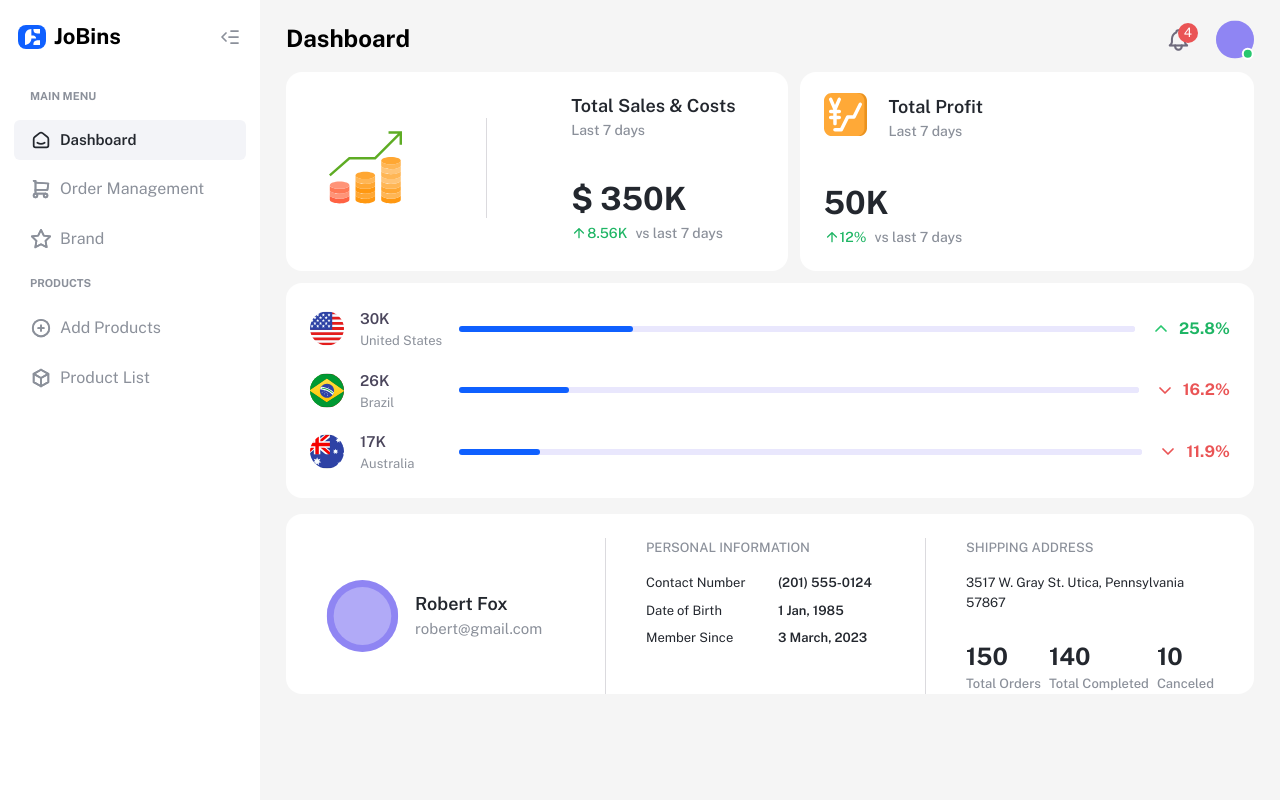
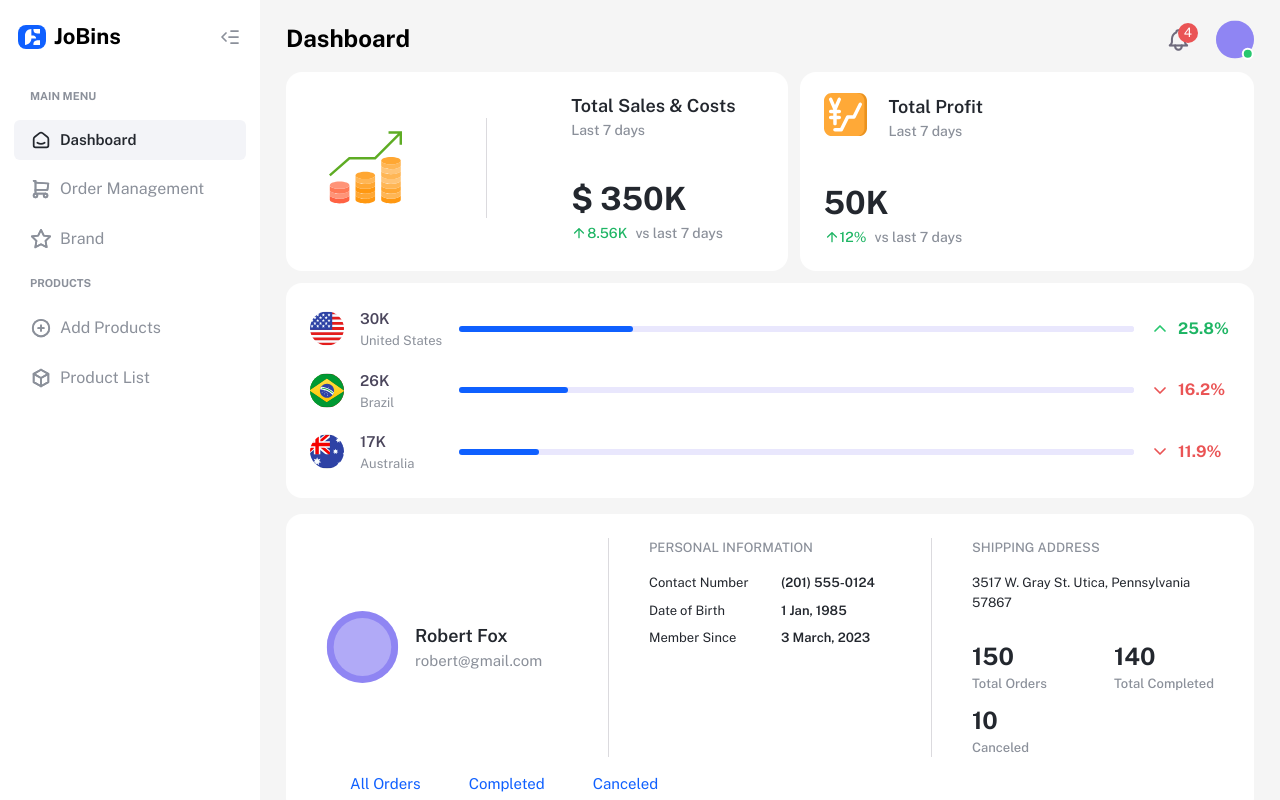
Before and after one commit to SushilBajracharya01/jobins-frontend-challenge, a React (Create React App) app: page / in a window 1280 px wide. Built offline with nearby package versions, Linux system fonts and the light colour scheme.

Commit message:
refactor: dashboard ui refactor

```diff
--- /dev/null
+++ b/src/components/@Dashboard/PersonalDash.jsx
@@ -0,0 +1,89 @@
+import TableNav from "./TableNav";
+import UserInfo from "./UserInfo";
+
+//
+import DashCard from "../atoms/DashCard";
+import TableUI from "../molecules/TableUI";
+import { ORDERS } from "./_data";
+import { useMemo } from "react";
+import { formatNumber, getStatusClass } from "../../utils/helpers";
+import classNames from "classnames";
+import dayjs from "dayjs";
+
+/**
+ *
+ */
+export default function PersonalDash() {
+  const OrderColumn = useMemo(
+    () => [
+      {
+        header: "ID",
+        accessorKey: "id",
+        cell: (info) => {
+          return <span>#{info.getValue()}</span>;
+        },
+      },
+      {
+        header: "Customer",
+        accessorKey: "customer",
+      },
+      {
+        header: "Date",
+        accessorKey: "date",
+        cell: (info) => {
+          let date = new Date(info.getValue());
+          return <span>{dayjs(date).format("D MMMM, YYYY")}</span>;
+        },
+      },
+      {
+        header: "Total",
+        accessorKey: "total",
+        cell: (info) => {
+          return <span>{formatNumber(info.getValue())}</span>;
+        },
+      },
+      {
+        header: "Method",
+        accessorKey: "method",
+      },
+      {
+        header: "Status",
+        accessorKey: "status",
+        cell: (info) => {
+          let value = info.getValue();
+          return (
+            <span
+              className={classNames("font-semibold", getStatusClass(value))}
+            >
+              {value}
+            </span>
+          );
+        },
+      },
+      {
+        header: "Action",
+        accessorKey: "action",
+        cell: (info) => {
+          return <button className="text-blue-500">View Details</button>;
+        },
+      },
+    ],
+    []
+  );
+
+  return (
+    <>
+      <DashCard className={"pt-6 px-10"}>
+        <UserInfo />
+
+        <TableNav />
+      </DashCard>
+
+      <section></section>
+
+      <DashCard>
+        <TableUI data={ORDERS} columns={OrderColumn} />
+      </DashCard>
+    </>
+  );
+}
--- /dev/null
+++ b/src/components/@Dashboard/TableNav.jsx
@@ -0,0 +1,23 @@
+import TableNavItem from "../atoms/TableNavItem";
+
+export default function TableNav() {
+  return (
+    <div className="flex flex-wrap">
+      {TABLE_NAV_ITEMS.map(({ label }) => (
+        <TableNavItem key={label} label={label} />
+      ))}
+    </div>
+  );
+}
+
+const TABLE_NAV_ITEMS = [
+  {
+    label: "All Orders",
+  },
+  {
+    label: "Completed",
+  },
+  {
+    label: "Canceled",
+  },
+];
--- a/src/components/@Dashboard/UserInfo.jsx
+++ b/src/components/@Dashboard/UserInfo.jsx
@@ -8,7 +8,7 @@ import ValueLabelPair from "../atoms/ValueLabelPair";
  */
 export default function UserInfo() {
   return (
-    <div className="flex flex-col lg:flex-row gap-4">
+    <section className="flex flex-col lg:flex-row gap-4">
       <div className="flex gap-4 items-center justify-start flex-1 flex-col lg:flex-row">
         <BigAvatar />
 
@@ -27,7 +27,7 @@ export default function UserInfo() {
           PERSONAL INFORMATION
         </div>
 
-        <div className="text-gray-600 text-[13px] flex flex-col gap-2">
+        <div className="text-gray-600 text-[13px] flex flex-col gap-8 xl:gap-2">
           <PersonalInfo label={"Contact Number"} value={"(201) 555-0124"} />
           <PersonalInfo label={"Date of Birth"} value={"1 Jan, 1985"} />
           <PersonalInfo label={"Member Since"} value={"3 March, 2023"} />
@@ -47,12 +47,12 @@ export default function UserInfo() {
           </div>
         </div>
 
-        <div className="flex justify-between gap-2 flex-col xl:flex-row">
+        <div className="flex justify-between gap-2 flex-row flex-wrap">
           <ValueLabelPair value={150} label={"Total Orders"} />
           <ValueLabelPair value={140} label={"Total Completed"} />
           <ValueLabelPair value={10} label={"Canceled"} />
         </div>
       </div>
-    </div>
+    </section>
   );
 }
--- /dev/null
+++ b/src/components/@Dashboard/_data.js
@@ -0,0 +1,122 @@
+export const ORDERS = [
+  {
+    id: 5089,
+    customer: "Joseph Wheeler",
+    date: "2023-04-06",
+    total: 2564,
+    method: "CC",
+    status: "Pending",
+  },
+  {
+    id: 5082,
+    customer: "Jane Smith",
+    date: "2023-03-30",
+    total: 2500,
+    method: "Other",
+    status: "Pending",
+  },
+  {
+    id: 5083,
+    customer: "Alice Johnson",
+    date: "2023-03-24",
+    total: 3200,
+    method: "CC",
+    status: "Completed",
+  },
+  {
+    id: 5084,
+    customer: "Bob Brown",
+    date: "2023-03-23",
+    total: 1800,
+    method: "Other",
+    status: "Canceled",
+  },
+  {
+    id: 5085,
+    customer: "Charlie Davis",
+    date: "2023-03-22",
+    total: 4000,
+    method: "CC",
+    status: "Completed",
+  },
+  {
+    id: 5086,
+    customer: "Diana Evans",
+    date: "2023-03-21",
+    total: 2200,
+    method: "Other",
+    status: "Pending",
+  },
+  {
+    id: 5087,
+    customer: "Ethan Foster",
+    date: "2023-03-20",
+    total: 3000,
+    method: "CC",
+    status: "Completed",
+  },
+  {
+    id: 5088,
+    customer: "Fiona Green",
+    date: "2023-03-19",
+    total: 2700,
+    method: "Other",
+    status: "Completed",
+  },
+  {
+    id: 5089,
+    customer: "George Hall",
+    date: "2023-03-18",
+    total: 3500,
+    method: "CC",
+    status: "Canceled",
+  },
+  {
+    id: 50810,
+    customer: "Hannah Ivers",
+    date: "2023-03-17",
+    total: 1900,
+    method: "Other",
+    status: "Pending",
+  },
+  {
+    id: 50811,
+    customer: "Ian Johnson",
+    date: "2023-03-16",
+    total: 4500,
+    method: "CC",
+    status: "Completed",
+  },
+  {
+    id: 50812,
+    customer: "Julia Kim",
+    date: "2023-03-15",
+    total: 2800,
+    method: "Other",
+    status: "Completed",
+  },
+  {
+    id: 50813,
+    customer: "Kevin Lee",
+    date: "2023-03-14",
+    total: 1600,
+    method: "CC",
+    status: "Canceled",
+  },
+  {
+    id: 50814,
+    customer: "Laura Martinez",
+    date: "2023-03-13",
+    total: 3300,
+    method: "Other",
+    status: "Pending",
+  },
+  {
+    id: 50815,
+    customer: "Michael Nguyen",
+    date: "2023-03-12",
+    total: "2100",
+    method: "CC",
+    status: "Completed",
+  },
+];
--- /dev/null
+++ b/src/components/atoms/TableNavItem.jsx
@@ -0,0 +1,14 @@
+import classNames from "classnames";
+
+export default function TableNavItem({ label, value, active }) {
+  return (
+    <button
+      className={classNames(
+        "px-6 py-4 text-blue-500 text-[15px] whitespace-nowrap border-b-2 border-b-transparent",
+        { "border-b-blue-500": active }
+      )}
+    >
+      {label}
+    </button>
+  );
+}
--- a/src/components/molecules/CountryStat.jsx
+++ b/src/components/molecules/CountryStat.jsx
@@ -36,7 +36,7 @@ export default function CountryStat({
           {({ countUpRef }) => (
             <div
               ref={countUpRef}
-              className={classNames("font-bold", {
+              className={classNames("font-bold min-w-[52px]", {
                 "text-red-500": !isPositive,
                 "text-green-400": isPositive,
               })}
--- a/src/pages/Dash.jsx
+++ b/src/pages/Dash.jsx
@@ -7,8 +7,7 @@ import TotalSales from "../components/@Dashboard/TotalSales";
 import AvatarIcon from "../assets/svgs/AvatarIcon";
 import TotalProfit from "../components/@Dashboard/TotalProfit";
 import CountryStats from "../components/@Dashboard/CountryStats";
-import UserInfo from "../components/@Dashboard/UserInfo";
-import DashCard from "../components/atoms/DashCard";
+import PersonalDash from "../components/@Dashboard/PersonalDash";
 
 /**
  *
@@ -26,17 +25,15 @@ export default function Dash() {
       </div>
 
       <div className="space-y-4">
-        <div className="flex gap-3 flex-wrap">
+        <section className="flex gap-3 flex-wrap">
           <TotalSales />
 
           <TotalProfit />
 
           <CountryStats />
-        </div>
+        </section>
 
-        <DashCard className={"pt-6 px-10"}>
-          <UserInfo />
-        </DashCard>
+        <PersonalDash />
       </div>
     </div>
   );
--- /dev/null
+++ b/src/utils/helpers.js
@@ -0,0 +1,20 @@
+export function formatNumber(value) {
+  return new Intl.NumberFormat("en-US", {
+    style: "currency",
+    currency: "USD",
+    minimumFractionDigits: 0,
+    maximumFractionDigits: 2,
+  }).format(value);
+}
+
+export function getStatusClass(value) {
+  if (value === "Completed") {
+    return "text-green-500";
+  }
+  if (value === "Pending") {
+    return "text-yellow-500";
+  }
+  if (value === "Canceled") {
+    return "text-red-500";
+  }
+}
--- a/tailwind.config.js
+++ b/tailwind.config.js
@@ -14,6 +14,7 @@ module.exports = {
         gray: {
           50: "#F5F5F5",
           100: "#F3F4F8",
+          150: "#E9E7FD",
           200: "#DBDADE",
           300: "#8B909A",
           500: "#4B465C",
@@ -25,6 +26,12 @@ module.exports = {
         green: {
           400: "#1EB564",
         },
+        blue: {
+          500: "#0F60FF",
+        },
+        yellow: {
+          500: "#FFC600",
+        },
       },
       fontFamily: {
         public_sans: ["Public Sans", "sans-serif"],
```
